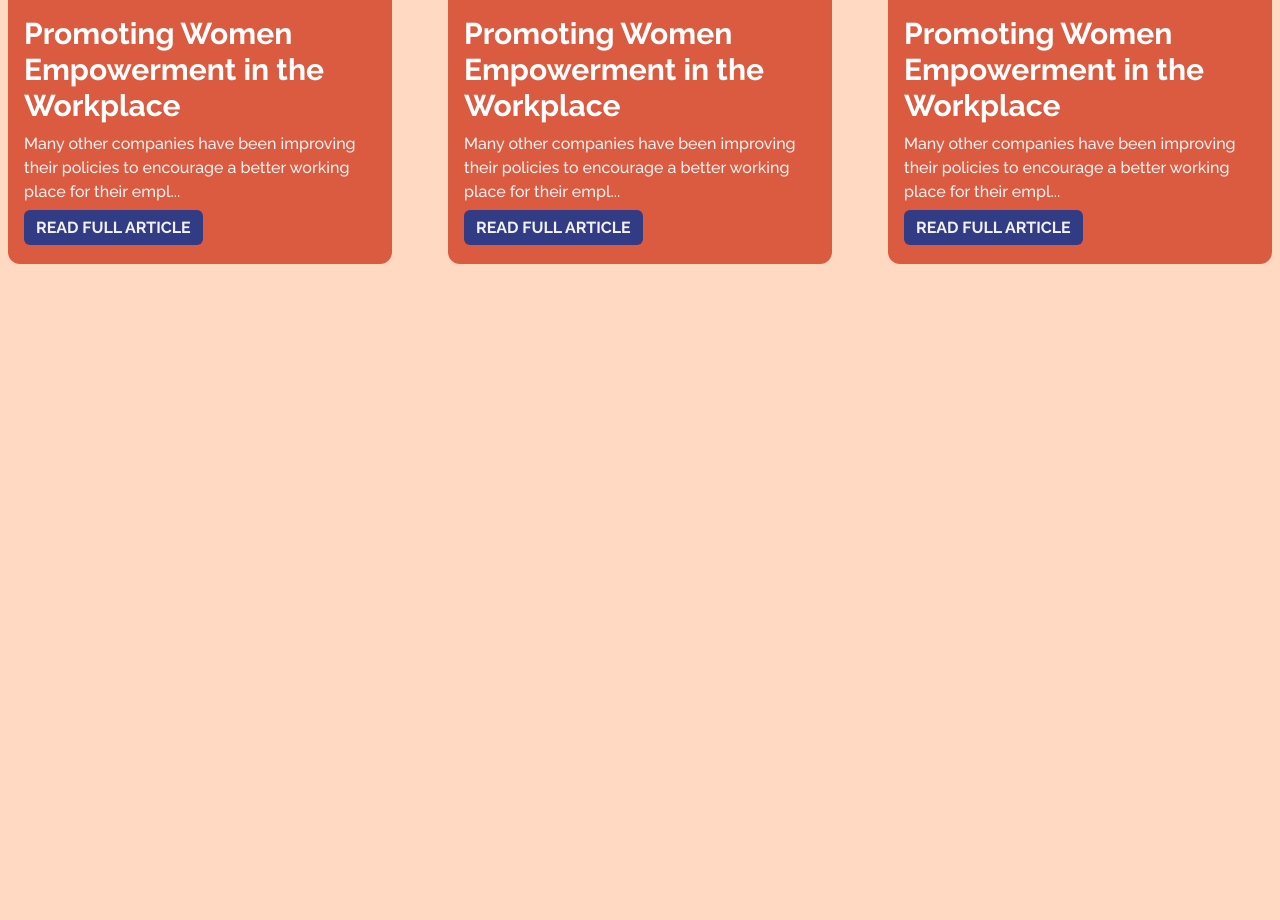
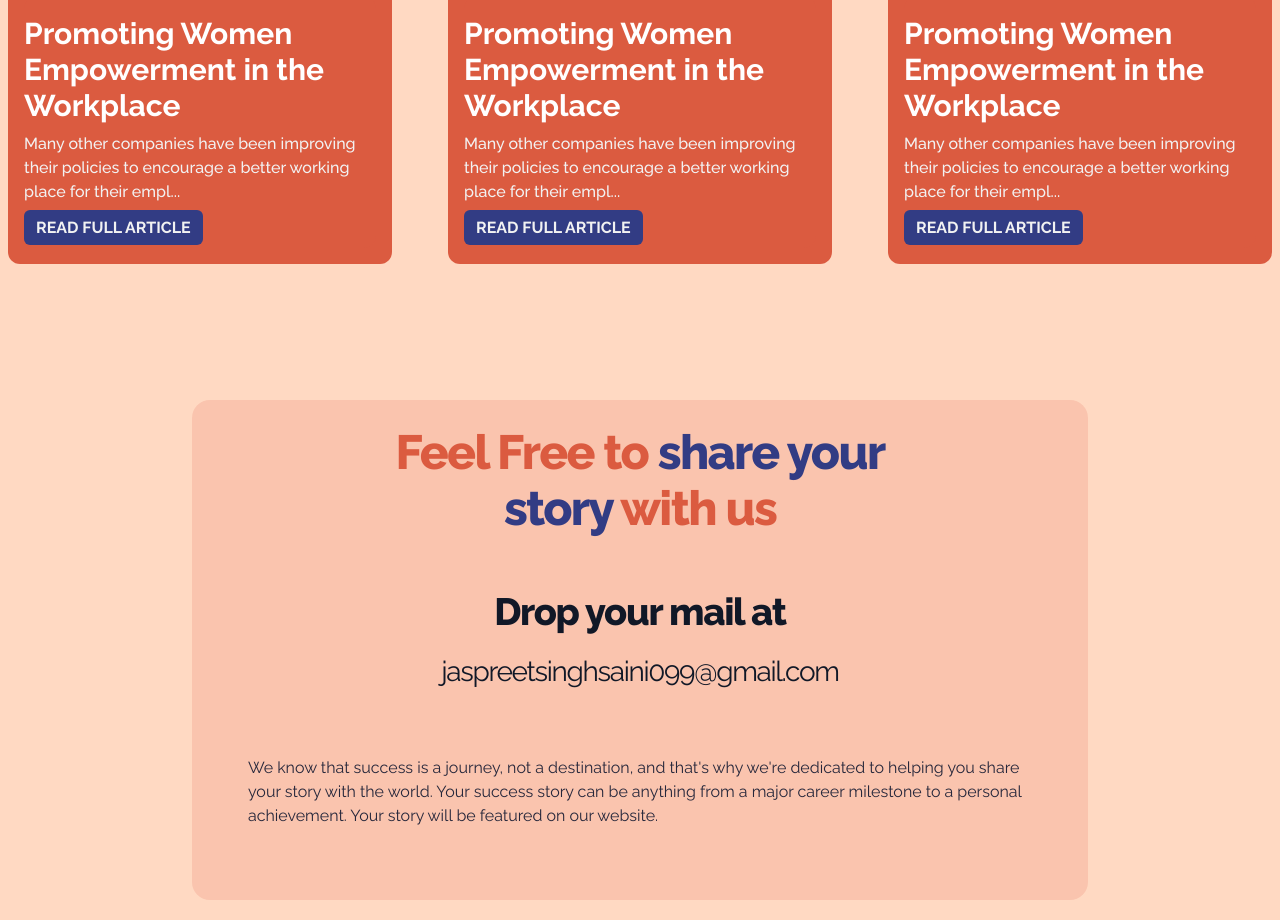
Before and after one commit to Jaspreet099/SheWorks, a plain HTML site: page index.html in a window 1280 px wide. Shown: the part 2604-3524 px from the top of the page. Before the commit the page ends 2904 px from the top, so only its background shows below. Drawn offline with nearby package versions, Linux system fonts and the light colour scheme.

Commit message:
Share yours card added

```diff
--- a/index.html
+++ b/index.html
@@ -239,7 +239,19 @@
     </div>
 </div>
 
+<div class="flex justify-center mb-10 mt-12 sm:m-5 md:m-5 pt-20">
+    <div class="mail-card block   max-w-4xl text-center ">
+      <div class="head-text py-6 px-6 ">
+        Feel Free to <span>share  your<br> story </span> with us
+      </div>
+      <div class="mail-text p-6">
+        <h5 class="text-gray-900 text-xl font-large mb-6 font-bold">Drop your mail at <br/> <span>jaspreetsinghsaini099@gmail.com</span> </h5>
+        <p class="text-gray-700 text-base mb-4 p-8 text-left">We know that success is a journey, not a destination, and that's why we're dedicated to helping you share your story with the world. Your success story can be anything from a major career milestone to a personal achievement. Your story will be featured on our website.
+        </p>
 
+    </div>
+  </div>
+  </div>
 
 </body>
 
--- a/style.css
+++ b/style.css
@@ -33,43 +33,46 @@ nav .listName .block:hover {
     border-radius: 4px;
 }
 
-.shareButton:hover{
-    filter:  drop-shadow(0px 12px 40px rgba(219, 91, 64, 0.35));
+.shareButton:hover {
+    filter: drop-shadow(0px 12px 40px rgba(219, 91, 64, 0.35));
 }
 
-.resbtn{
+.resbtn {
     /* background: #DB5B40; */
-    color: #DB5B40;;
+    color: #DB5B40;
+    ;
 }
 
-.hero h1{
+.hero h1 {
     color: #DB5B40;
     /* font-size: 64px; */
 }
-.hero h1 span{
+
+.hero h1 span {
     color: #323C84;
     /* font-size: 64px; */
 }
-.heroimg img{
+
+.heroimg img {
     /* width: 329.07px; */
     height: 487.55px;
 }
 
-.HeadTitle{
+.HeadTitle {
     font-weight: 800;
     font-size: 48px;
     line-height: 56px;
     color: #323C84;
 }
 
-.mission{
+.mission {
     font-weight: 500;
     font-size: 20px;
     line-height: 32px;
     color: #323C84;
 }
 
-.leaf{
+.leaf {
     position: absolute;
     /* width: 274.34px;
 height: 354.62px; */
@@ -77,23 +80,27 @@ left: -40px;
     top: 900px;
 }
 
-.cardcolor{
+.cardcolor {
     background: #DB5B40;
     border-radius: 12px;
 }
-.cardcolor:hover{
+
+.cardcolor:hover {
     filter: drop-shadow(-18px -18px 30px rgba(219, 91, 64, 0.3)) drop-shadow(18px 18px 30px rgba(219, 91, 64, 0.3));
     transition: 200ms ease-out;
 }
-.cardcolor h5{
+
+.cardcolor h5 {
     font-weight: 700;
 }
-.cardcolor p{
+
+.cardcolor p {
     font-weight: 500;
     color: #F2F2F2;
 
 }
-.cardcolor .cardbtn{
+
+.cardcolor .cardbtn {
     background-color: #323C84;
     border-radius: 6px;
     font-weight: 700;
@@ -102,6 +109,43 @@ border-radius: 12px;
     text-transform: uppercase;
 
 }
-.cardcolor .cardbtn:hover{
+
+.cardcolor .cardbtn:hover {
     box-shadow: 0px 14px 40px rgba(50, 60, 132, 0.3);
 }
+
+.mail-card {
+    background-color: #FAC4AE;
+    border-radius: 18px;
+}
+
+.head-text {
+    color: #DB5B40;
+    font-weight: 800;
+    font-size: 48px;
+    line-height: 56px;
+
+    letter-spacing: -0.035em;
+
+}
+
+.head-text span {
+    color: #323C84;
+}
+
+.mail-text h5 {
+    font-weight: 800;
+    font-size: 38px;
+    line-height: 56px;
+
+    letter-spacing: -0.035em;
+
+}
+
+.mail-text h5 span {
+    font-size: 28px;
+    font-weight: 400;
+}
+.mail-text p {
+    color: #26273B;
+}
```
Lines whose indentation alone changed are shown as unchanged.
